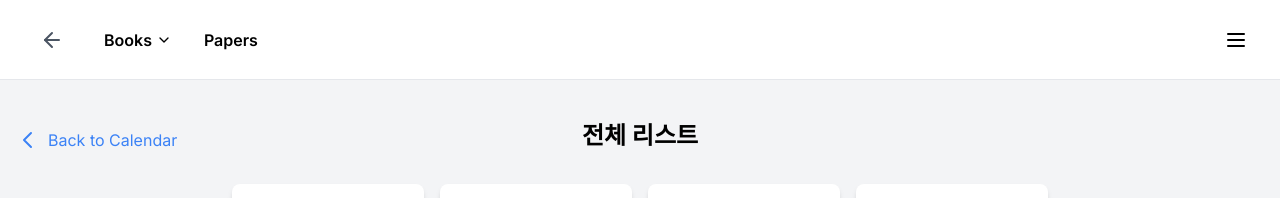
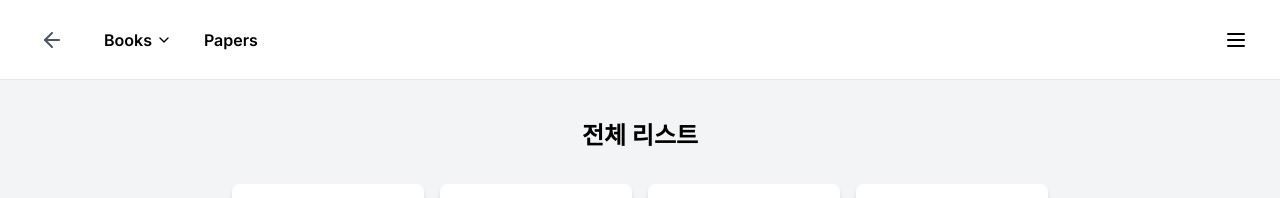
Before and after one commit to hwahyeon/book-diary, a Next.js app: page /book/all in a window 1280 px wide. Shown: the top 198 px of the page. Built offline with nearby package versions, Linux system fonts and the light colour scheme.

Commit message:
chore: Remove navigation buttons

```diff
--- a/src/app/book/[year]/[month]/page.tsx
+++ b/src/app/book/[year]/[month]/page.tsx
@@ -95,26 +95,6 @@ export default function DetailPage({ params }: DetailPageProps) {
 
   return (
     <div className="min-h-screen bg-gray-100 flex flex-col items-center py-20 px-10">
-      <button
-        onClick={handleBackNavigation}
-        className="absolute top-4 left-4 text-blue-500 hover:text-blue-700 mb-4 flex items-center"
-      >
-        <svg
-          className="w-6 h-6 mr-2"
-          fill="none"
-          stroke="currentColor"
-          viewBox="0 0 24 24"
-          xmlns="http://www.w3.org/2000/svg"
-        >
-          <path
-            strokeLinecap="round"
-            strokeLinejoin="round"
-            strokeWidth="2"
-            d="M15 19l-7-7 7-7"
-          ></path>
-        </svg>
-        Back to Calendar
-      </button>
       <div className="flex items-center justify-between mb-8 pt-10 px-4">
         <Link href={getPrevMonthLink()}>
           <div className="text-2xl text-gray-600 hover:text-gray-800 transition duration-200 cursor-pointer mr-4">
--- a/src/app/book/all/page.tsx
+++ b/src/app/book/all/page.tsx
@@ -32,26 +32,6 @@ export default function AllListPage() {
 
   return (
     <div className="min-h-screen bg-gray-100 flex flex-col items-center py-20 px-10">
-      <button
-        onClick={useHomeNavigation()}
-        className="absolute top-4 left-4 text-blue-500 hover:text-blue-700 mb-4 flex items-center pt-28"
-      >
-        <svg
-          className="w-6 h-6 mr-2"
-          fill="none"
-          stroke="currentColor"
-          viewBox="0 0 24 24"
-          xmlns="http://www.w3.org/2000/svg"
-        >
-          <path
-            strokeLinecap="round"
-            strokeLinejoin="round"
-            strokeWidth="2"
-            d="M15 19l-7-7 7-7"
-          ></path>
-        </svg>
-        Back to Calendar
-      </button>
       <div className="flex items-center justify-between mb-8 pt-10 px-4">
         <h1 className="text-2xl font-bold mx-4">전체 리스트</h1>
       </div>
--- a/src/app/book/detail/[id]/page.tsx
+++ b/src/app/book/detail/[id]/page.tsx
@@ -43,26 +43,6 @@ const BookDetailPage: React.FC = () => {
 
   return (
     <div className="min-h-screen bg-gray-100 flex flex-col items-center pt-32 px-10">
-      <button
-        onClick={handleBackNavigation}
-        className="absolute top-4 left-4 text-blue-500 hover:text-blue-700 mb-4 flex items-center pt-28"
-      >
-        <svg
-          className="w-6 h-6 mr-2"
-          fill="none"
-          stroke="currentColor"
-          viewBox="0 0 24 24"
-          xmlns="http://www.w3.org/2000/svg"
-        >
-          <path
-            strokeLinecap="round"
-            strokeLinejoin="round"
-            strokeWidth="2"
-            d="M15 19l-7-7 7-7"
-          ></path>
-        </svg>
-        Back
-      </button>
       <div className="w-full max-w-4x1 text-center mb-8">
         <h1 className="text-5xl font-extrabold mb-4">{book.Title}</h1>
         <div className="text-gray-500 space-x-1 mb-2">
--- a/src/components/Calendar.tsx
+++ b/src/components/Calendar.tsx
@@ -324,26 +324,6 @@ const BookCalendar: React.FC<CalendarProps> = ({ books }) => {
       onTouchStart={handleTouchStart}
       onTouchEnd={handleTouchEnd}
     >
-      <button
-        onClick={useNavigateTo("all")}
-        className="absolute top-4 left-4 text-blue-500 hover:text-blue-700 mb-4 flex items-center"
-      >
-        <svg
-          className="w-6 h-6 mr-2"
-          fill="none"
-          stroke="currentColor"
-          viewBox="0 0 24 24"
-          xmlns="http://www.w3.org/2000/svg"
-        >
-          <path
-            strokeLinecap="round"
-            strokeLinejoin="round"
-            strokeWidth="2"
-            d="M15 19l-7-7 7-7"
-          ></path>
-        </svg>
-        View All Books
-      </button>
       <Calendar
         activeStartDate={activeStartDate}
         onActiveStartDateChange={({ activeStartDate }) => {
```
